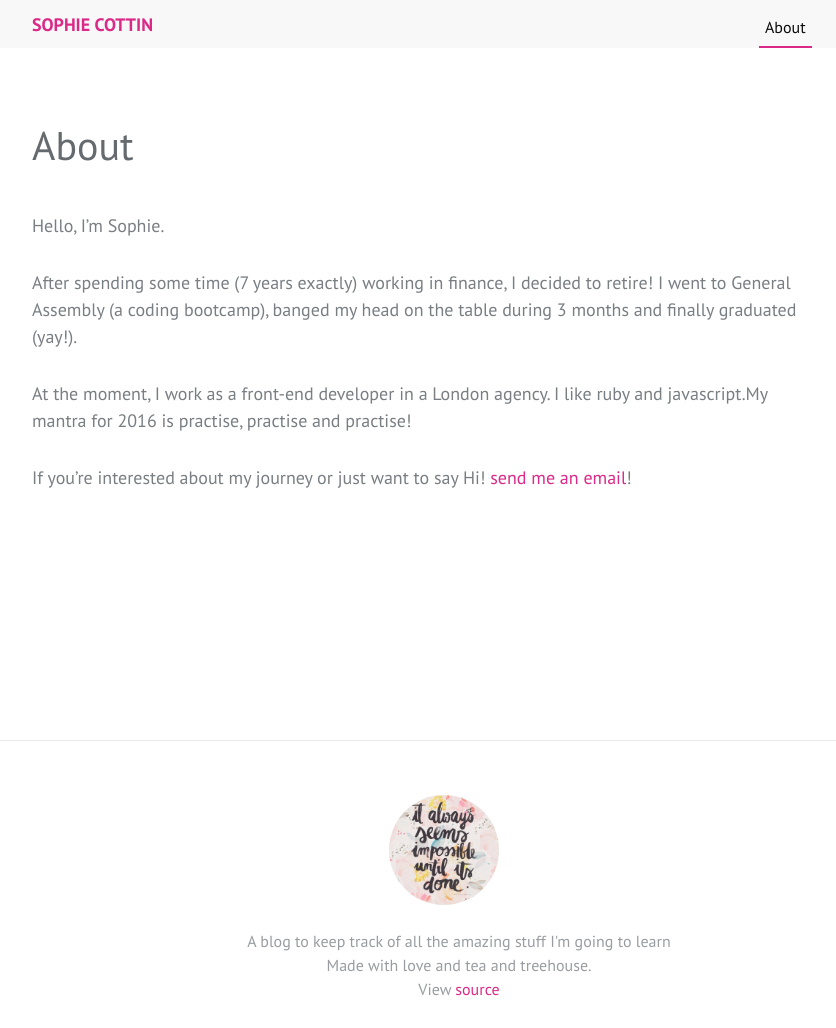
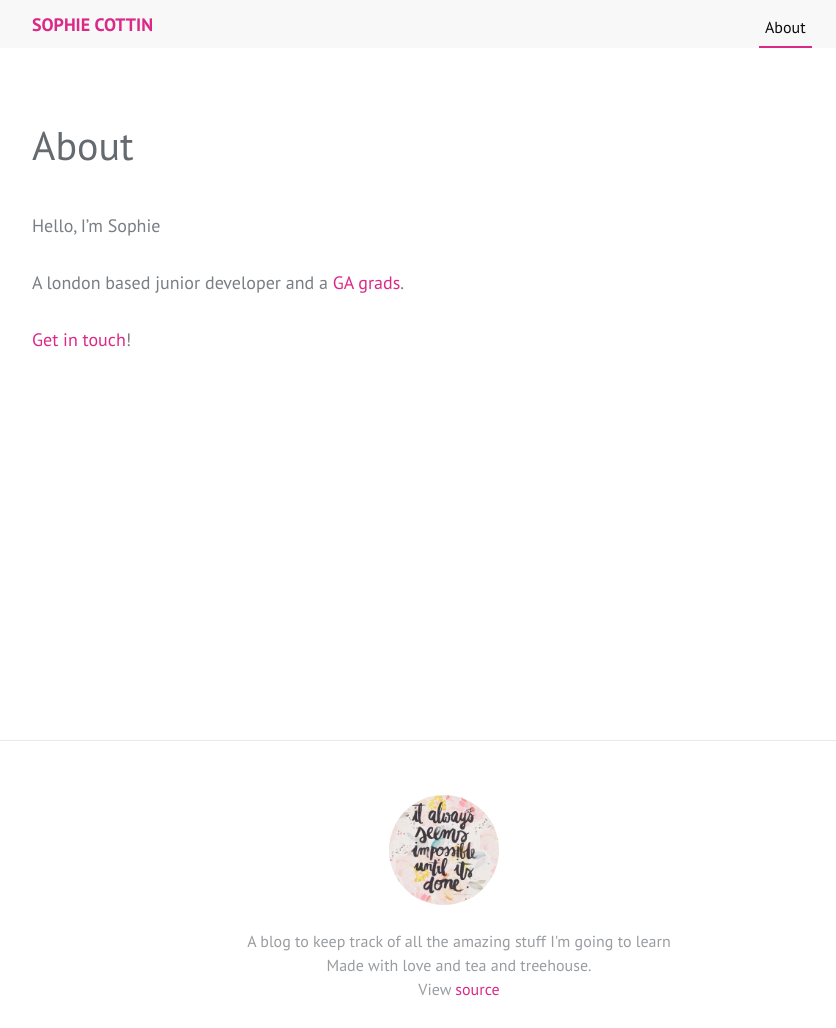
Before and after one commit to nuancesb/nuancesb.github.io, a Jekyll site: the page built from about.md, in a window 1280 px wide. Shown: the whole page, without its empty margins (213-1049 px from the left). Built offline with Jekyll 4.4.1, drawn with Linux system fonts in a browser that asks for light colours.

```diff
--- a/about.md
+++ b/about.md
@@ -3,10 +3,8 @@ title: About
 permalink: /about/
 ---
 
-Hello, I'm Sophie.
+Hello, I'm Sophie
 
-After spending some time (7 years exactly) working in finance, I decided to retire! I went to General Assembly (a coding bootcamp), banged my head on the table during 3 months and finally graduated (yay!).<br>
+A london based junior developer and a <a href="https://generalassemb.ly/">GA grads</a>.<br>
 
-At the moment, I work as a front-end developer in a London agency. I like ruby and javascript.My mantra for 2016 is practise, practise and practise!
-
-If you're interested about my journey or just want to say Hi! [send me an email](mailto: {{ site.email}})!
+[Get in touch](mailto: {{ site.email}})!
```
Also changed, not shown: _posts/2016-01-13-hello.md (deleted, +0 -3 lines), _posts/2016-01-22-Hello-8th-Light.md (added, +26 -0 lines), img/8light.JPG (added), 6 other files.
